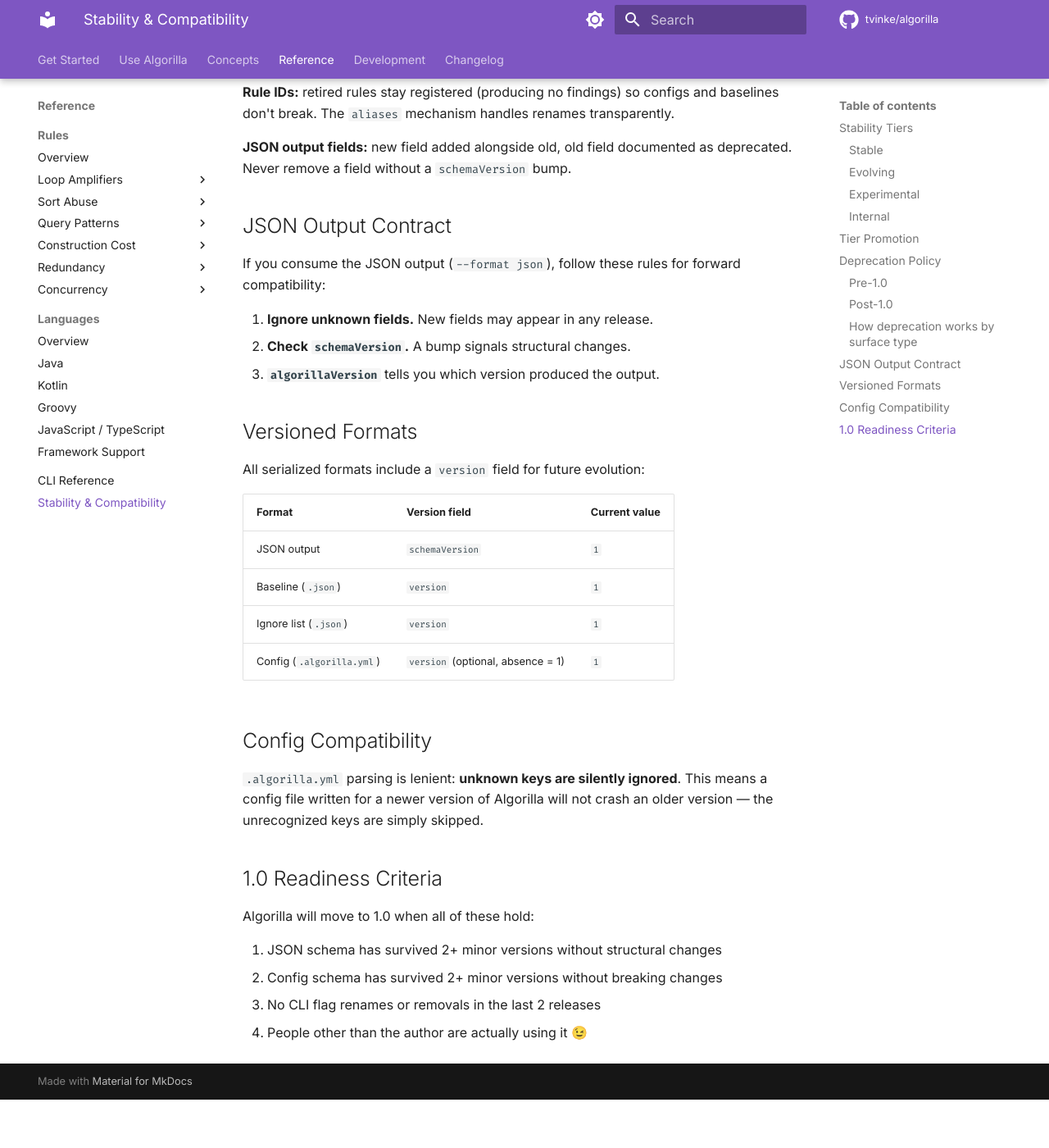
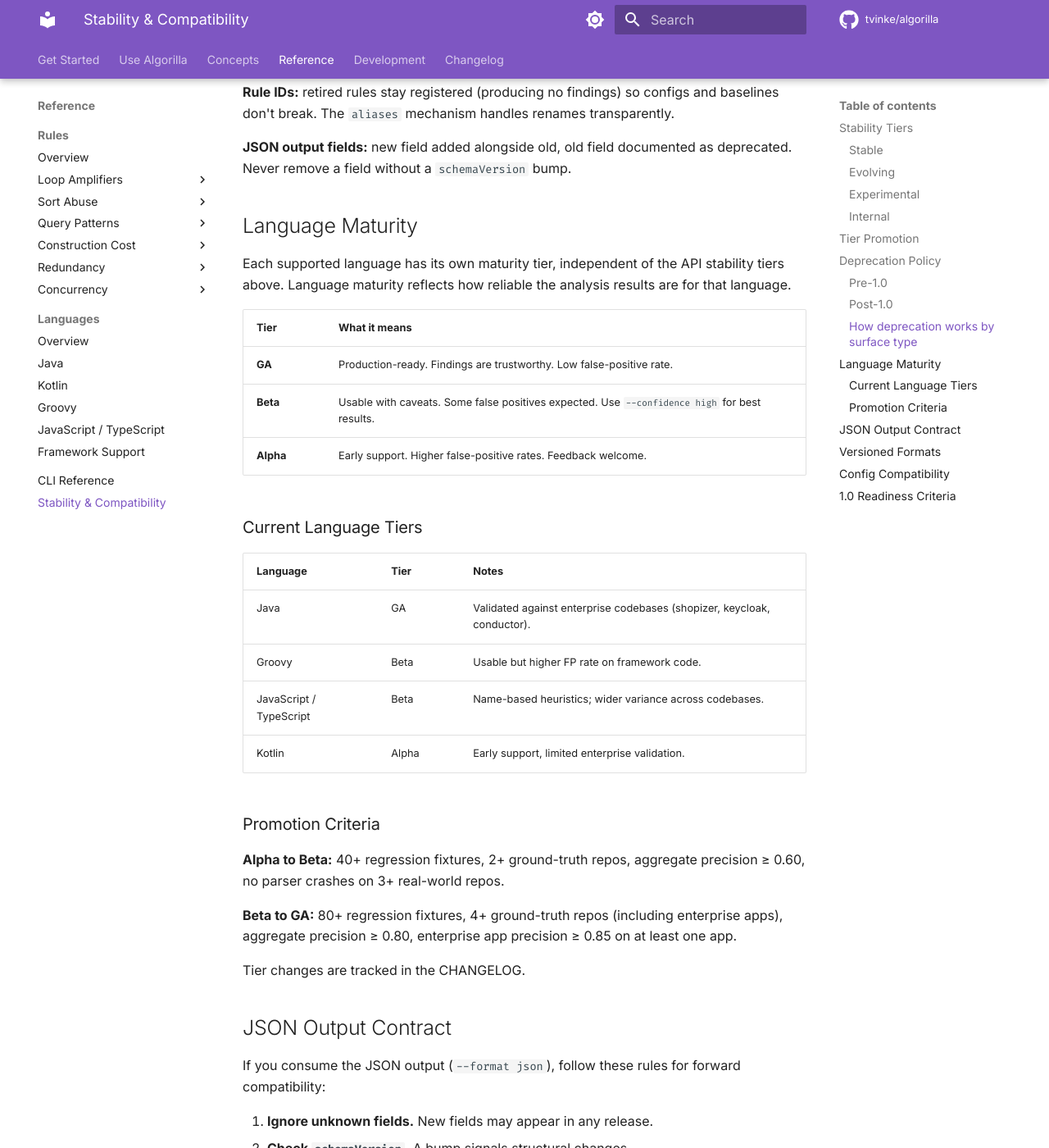
Before and after one commit to tvinke/algorilla, an MkDocs documentation site: the page built from docs/docs/stability.md, in a window 1280 px wide and 1400 px high, scrolled down 2444 px. Shown: the whole window at 82% size. Built offline with MkDocs 1.6.1 and Material for MkDocs 9.7.7, drawn with Linux system fonts in a browser that asks for light colours; comment, search, counter and statistics services are not loaded; before the commit the page ends 3785 px from its top, so only the background shows below that.

Commit message:
docs: language maturity tiers and promotion criteria
Add GA/Beta/Alpha tier labels to language cards on the index page and
maturity notice boxes on each language page. New "Language Maturity"
section in stability.md with tier definitions and promotion gates.

Changelog updated for v0.3.0 with cross-language isolation fix, YAML
validation, and tier labels.

```diff
--- a/docs/docs/stability.md
+++ b/docs/docs/stability.md
@@ -78,6 +78,33 @@ Minimum 2 minor releases between deprecation notice and removal.
 
 **JSON output fields:** new field added alongside old, old field documented as deprecated. Never remove a field without a `schemaVersion` bump.
 
+## Language Maturity
+
+Each supported language has its own maturity tier, independent of the API stability tiers above. Language maturity reflects how reliable the analysis results are for that language.
+
+| Tier | What it means |
+|------|---------------|
+| **GA** | Production-ready. Findings are trustworthy. Low false-positive rate. |
+| **Beta** | Usable with caveats. Some false positives expected. Use `--confidence high` for best results. |
+| **Alpha** | Early support. Higher false-positive rates. Feedback welcome. |
+
+### Current Language Tiers
+
+| Language | Tier | Notes |
+|----------|------|-------|
+| Java | GA | Validated against enterprise codebases (shopizer, keycloak, conductor). |
+| Groovy | Beta | Usable but higher FP rate on framework code. |
+| JavaScript / TypeScript | Beta | Name-based heuristics; wider variance across codebases. |
+| Kotlin | Alpha | Early support, limited enterprise validation. |
+
+### Promotion Criteria
+
+**Alpha to Beta:** 40+ regression fixtures, 2+ ground-truth repos, aggregate precision ≥ 0.60, no parser crashes on 3+ real-world repos.
+
+**Beta to GA:** 80+ regression fixtures, 4+ ground-truth repos (including enterprise apps), aggregate precision ≥ 0.80, enterprise app precision ≥ 0.85 on at least one app.
+
+Tier changes are tracked in the CHANGELOG.
+
 ## JSON Output Contract
 
 If you consume the JSON output (`--format json`), follow these rules for forward compatibility:
```
Also changed, not shown: docs/docs/changelog.md (+17 -0 lines), docs/docs/languages/groovy.md (+3 -0 lines), docs/docs/languages/index.md (+8 -8 lines), docs/docs/languages/java.md (+3 -0 lines), docs/docs/languages/kotlin.md (+3 -0 lines).
